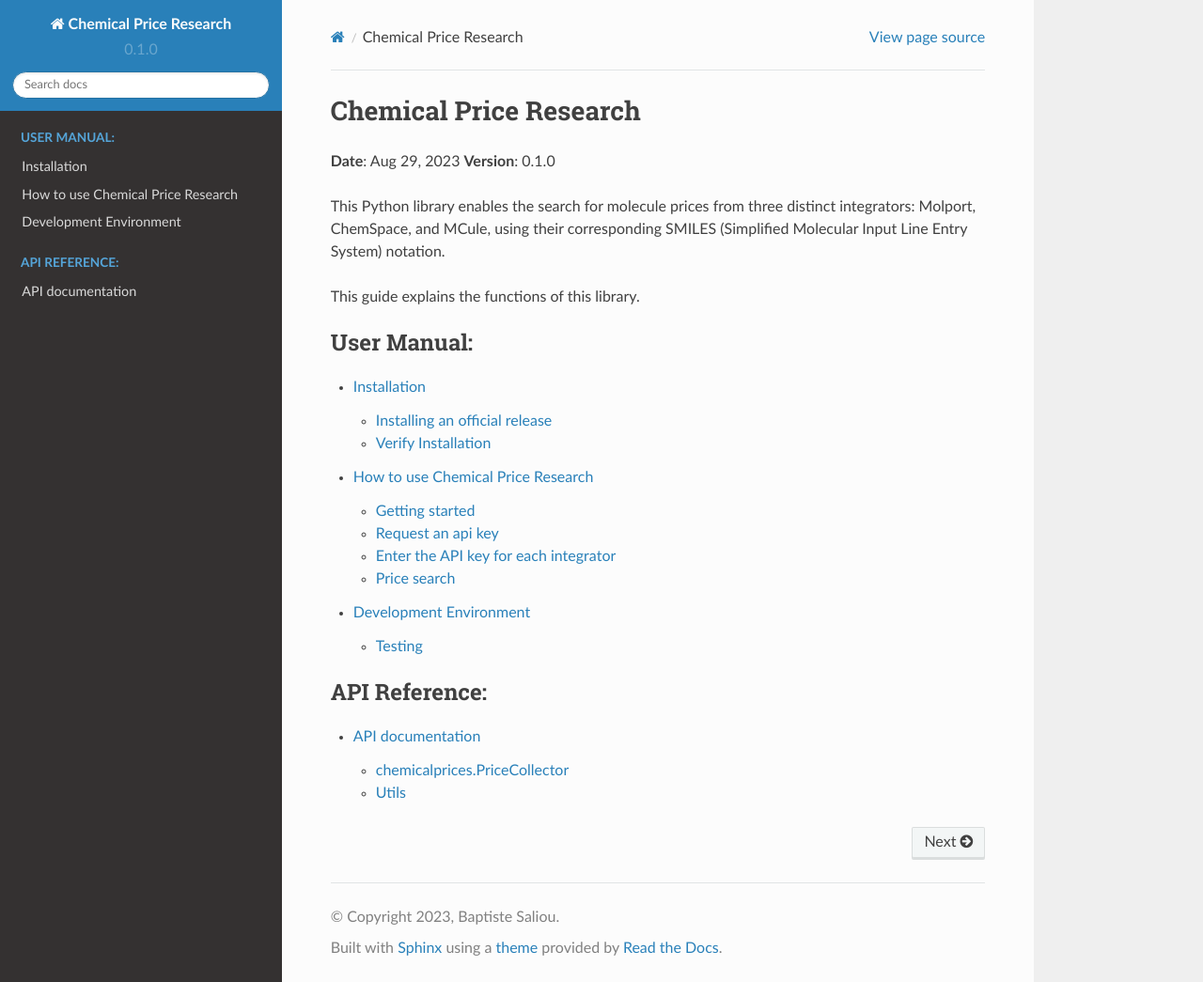
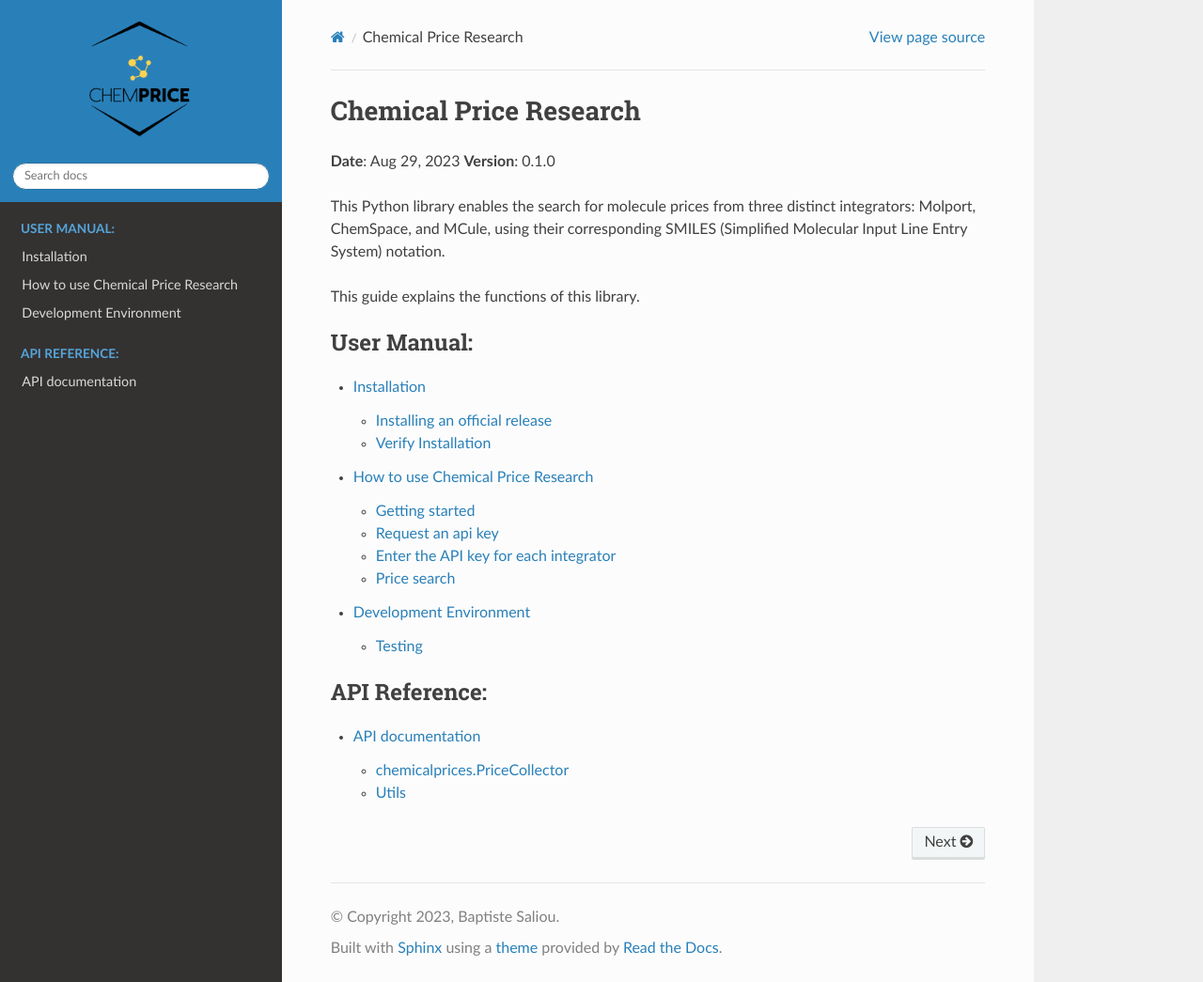
Before and after one commit to bsaliou/ChemPrice, a Sphinx documentation site: the page built from docs/source/index.rst, in a window 1280 px wide and 1045 px high. Shown: the whole window at 94% size. Built offline with Sphinx 7.4.7 and the Read the Docs theme 2.0.0, drawn with Linux system fonts in a browser that asks for light colours.

Commit message:
logo docs

```diff
--- a/docs/source/conf.py
+++ b/docs/source/conf.py
@@ -52,3 +52,10 @@ html_theme = 'sphinx_rtd_theme'
 
 # -- Options for EPUB output
 epub_show_urls = 'footnote'
+
+#Add logo
+html_logo = "../images/logo_chemprice.png"
+html_theme_options = {
+    'logo_only': True,
+    'display_version': False,
+}
```
